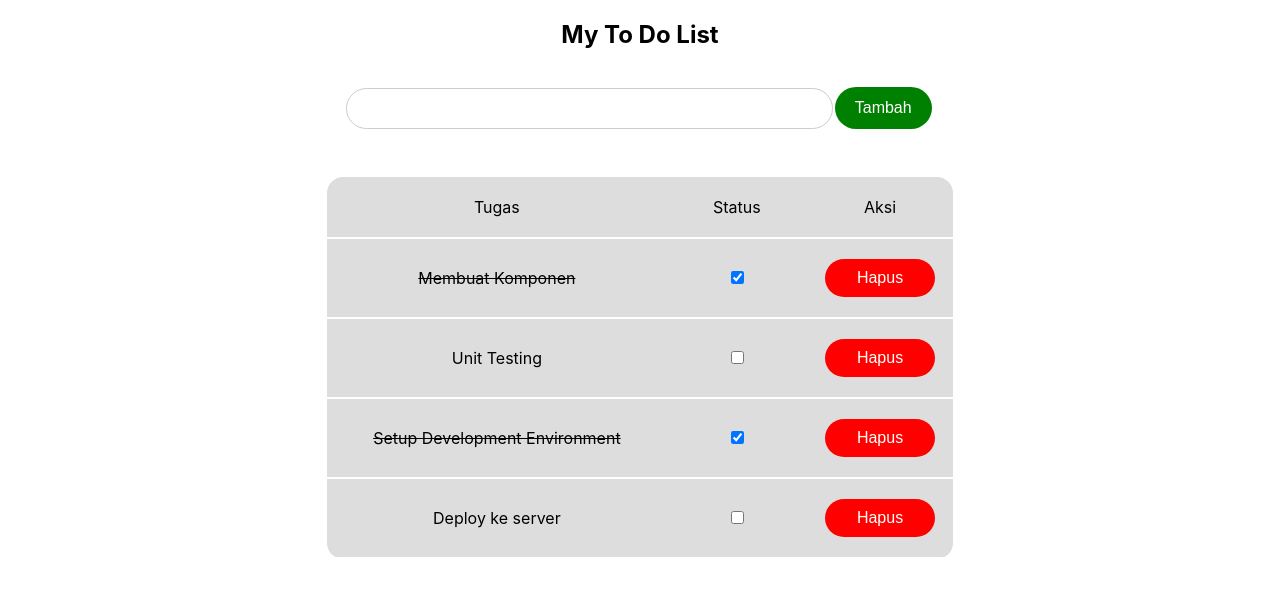
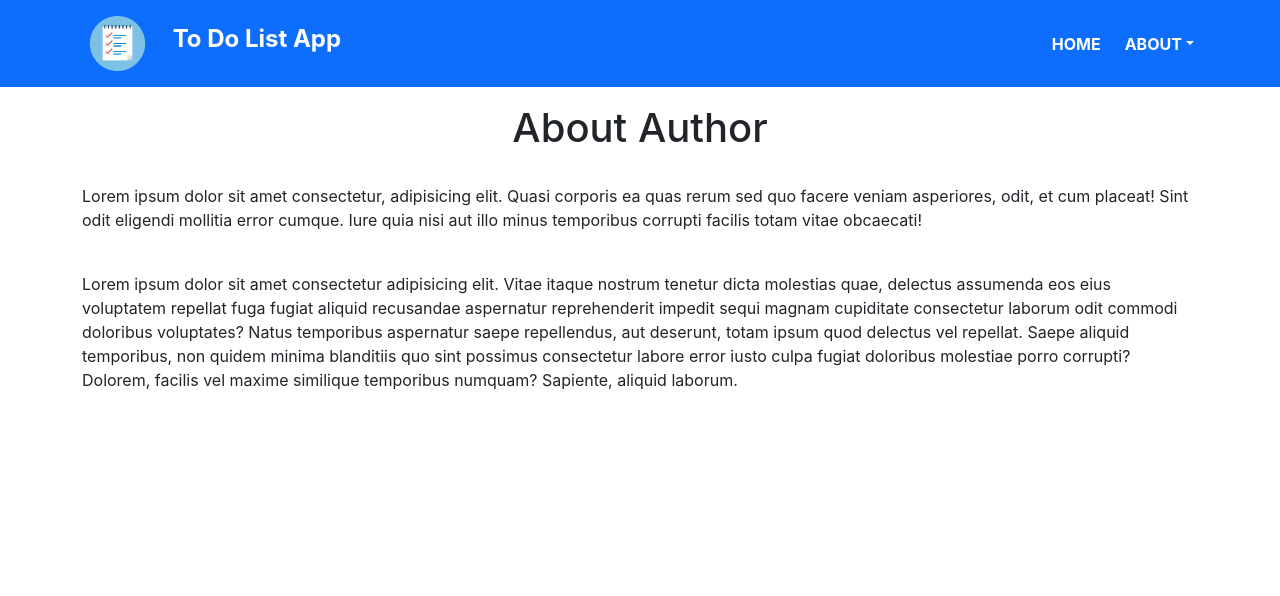
Before and after one commit to agusdwimilniadi/tugas-react, a React (Create React App) app: page /about/about-author in a window 1280 px wide. Shown: the top 596 px of the page. Built offline with nearby package versions, Linux system fonts and the light colour scheme.

Commit message:
Selesai day-14

```diff
--- a/package.json
+++ b/package.json
@@ -8,6 +8,7 @@
     "@testing-library/user-event": "^12.8.3",
     "react": "^17.0.2",
     "react-dom": "^17.0.2",
+    "react-router-dom": "^5.3.0",
     "react-scripts": "4.0.3",
     "web-vitals": "^1.1.2"
   },
--- a/public/index.html
+++ b/public/index.html
@@ -24,6 +24,7 @@
       work correctly both with client-side routing and a non-root public URL.
       Learn how to configure a non-root public URL by running `npm run build`.
     -->
+    <link href="https://cdn.jsdelivr.net/npm/bootstrap@5.1.1/dist/css/bootstrap.min.css" rel="stylesheet" integrity="sha384-F3w7mX95PdgyTmZZMECAngseQB83DfGTowi0iMjiWaeVhAn4FJkqJByhZMI3AhiU" crossorigin="anonymous">
     <title>React App</title>
   </head>
   <body>
@@ -39,5 +40,6 @@
       To begin the development, run `npm start` or `yarn start`.
       To create a production bundle, use `npm run build` or `yarn build`.
     -->
+    <script src="https://cdn.jsdelivr.net/npm/bootstrap@5.1.1/dist/js/bootstrap.bundle.min.js" integrity="sha384-/bQdsTh/da6pkI1MST/rWKFNjaCP5gBSY4sEBT38Q/9RBh9AH40zEOg7Hlq2THRZ" crossorigin="anonymous"></script>
   </body>
 </html>
--- a/src/App.js
+++ b/src/App.js
@@ -1,9 +1,24 @@
+import { BrowserRouter, Switch, Route } from "react-router-dom";
 import Home from "./pages/components/Home";
+import Navbar from "./pages/components/Navbar";
+import AboutApp from "./pages/components/AboutApp";
+import AboutAuthor from "./pages/components/AboutAuthor";
+import ErrorPage from "./pages/components/Error/ErrorPage";
+
+
 
 function App() {
   return (
     <>
-      <Home/>
+      <BrowserRouter>
+          <Navbar/><br /><br /><br /><br />
+          <Switch>
+            <Route path='/' exact component={Home}></Route>
+            <Route path='/about/about-app' component={AboutApp}></Route>
+            <Route path='/about/about-author' component={AboutAuthor}></Route>
+            <Route component={ErrorPage}></Route>
+          </Switch>
+      </BrowserRouter>
     </>
   );
 }
--- /dev/null
+++ b/src/pages/components/AboutApp.jsx
@@ -0,0 +1,15 @@
+const AboutApp = () => {
+    return (
+    <>
+        <div className="container my-2">
+            <h1 className="text-center">About App</h1>
+            <br />
+            <p>Lorem ipsum dolor sit amet consectetur, adipisicing elit. Quasi corporis ea quas rerum sed quo facere veniam asperiores, odit, et cum placeat! Sint odit eligendi mollitia error cumque. Iure quia nisi aut illo minus temporibus corrupti facilis totam vitae obcaecati!</p>
+            <br />
+            <p>Lorem ipsum dolor sit amet consectetur adipisicing elit. Vitae itaque nostrum tenetur dicta molestias quae, delectus assumenda eos eius voluptatem repellat fuga fugiat aliquid recusandae aspernatur reprehenderit impedit sequi magnam cupiditate consectetur laborum odit commodi doloribus voluptates? Natus temporibus aspernatur saepe repellendus, aut deserunt, totam ipsum quod delectus vel repellat. Saepe aliquid temporibus, non quidem minima blanditiis quo sint possimus consectetur labore error iusto culpa fugiat doloribus molestiae porro corrupti? Dolorem, facilis vel maxime similique temporibus numquam? Sapiente, aliquid laborum.</p>
+        </div>
+    </>
+    )
+
+}
+export default AboutApp;
--- /dev/null
+++ b/src/pages/components/AboutAuthor.jsx
@@ -0,0 +1,15 @@
+const AboutAuthor = () => {
+    return (
+    <>
+        <div className="container my-2">
+            <h1 className="text-center">About Author</h1>
+            <br />
+            <p>Lorem ipsum dolor sit amet consectetur, adipisicing elit. Quasi corporis ea quas rerum sed quo facere veniam asperiores, odit, et cum placeat! Sint odit eligendi mollitia error cumque. Iure quia nisi aut illo minus temporibus corrupti facilis totam vitae obcaecati!</p>
+            <br />
+            <p>Lorem ipsum dolor sit amet consectetur adipisicing elit. Vitae itaque nostrum tenetur dicta molestias quae, delectus assumenda eos eius voluptatem repellat fuga fugiat aliquid recusandae aspernatur reprehenderit impedit sequi magnam cupiditate consectetur laborum odit commodi doloribus voluptates? Natus temporibus aspernatur saepe repellendus, aut deserunt, totam ipsum quod delectus vel repellat. Saepe aliquid temporibus, non quidem minima blanditiis quo sint possimus consectetur labore error iusto culpa fugiat doloribus molestiae porro corrupti? Dolorem, facilis vel maxime similique temporibus numquam? Sapiente, aliquid laborum.</p>
+        </div>
+    </>
+    )
+
+}
+export default AboutAuthor;
--- /dev/null
+++ b/src/pages/components/Error/ErrorPage.jsx
@@ -0,0 +1,21 @@
+import { Link } from "react-router-dom";
+
+const ErrorPage = () => {
+    return (
+        <>
+            <br /><br />
+            <div className="page-wrap d-flex flex-row align-items-center">
+                <div className="container">
+                    <div className="row justify-content-center">
+                    <div className="col-md-12 text-center">
+                        <span className="display-1 d-block">404</span>
+                        <div className="mb-4 lead">The page you are looking for was not found.</div>
+                        <Link to="/" className="btn btn-link">Back to Home</Link>
+                    </div>
+                    </div>
+                </div>
+            </div>
+        </>
+    )
+}
+export default ErrorPage;
--- a/src/pages/components/Home.jsx
+++ b/src/pages/components/Home.jsx
@@ -2,6 +2,7 @@ import { useState } from 'react'
 import {v4 as uuidv4} from 'uuid'
 import Header from "./Header"
 import ListTugas from "./ListTugas"
+
 
 const initialValue = [
 
--- /dev/null
+++ b/src/pages/components/Navbar.jsx
@@ -0,0 +1,33 @@
+import logo from '../components/img/img.png'
+import {Link} from 'react-router-dom'
+const Navbar =() => {
+    return (
+        <nav className="navbar navbar-expand-lg navbar-light bg-primary fixed-top">
+            <div className="container p-2">
+                <img src={logo} alt="" width="7%" className="d-inline-block align-text-top" />
+                <h4 className="px-3"style={{fontWeight:"bolder", color:"white"}} >To Do List App</h4>
+                <button className="navbar-toggler" type="button" data-bs-toggle="collapse" data-bs-target="#navbarNav" aria-controls="navbarNav" aria-expanded="false" aria-label="Toggle navigation">
+                <span className="navbar-toggler-icon" />
+                </button>
+                <div className="collapse navbar-collapse pd" id="navbarNav">
+                <ul className="navbar-nav ms-auto navbars">
+                    <li className="nav-item mx-2">
+                        <Link className="nav-link active-nav fw-10" style={{color: 'white', fontWeight: "bold"}} to="/">HOME</Link>
+                    </li>
+                    <li className="nav-item dropdown">
+                        <a className="nav-link dropdown-toggle" href="#" id="navbarDropdown" role="button" data-bs-toggle="dropdown" aria-expanded="false" style={{color: 'white', fontWeight: "bold"}}>
+                            ABOUT
+                        </a>
+                        <ul className="dropdown-menu" aria-labelledby="navbarDropdown">
+                            <li><Link className="dropdown-item" to="/about/about-app">About App</Link></li>
+                            <li><Link className="dropdown-item" to="/about/about-author">About Author</Link></li>
+                        </ul>
+                    </li>
+                </ul>
+                </div>
+            </div>
+        </nav>
+
+    )
+}
+export default Navbar;
```
Also changed, not shown: src/pages/components/ListItem.jsx (line endings or trailing spaces), src/pages/components/img/img.png (added), 1 other file (tests, documents, lock files or other folders).
